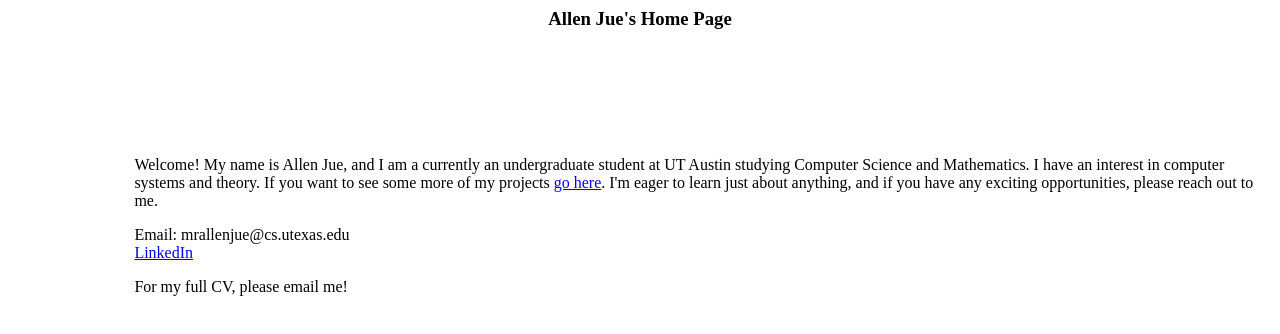
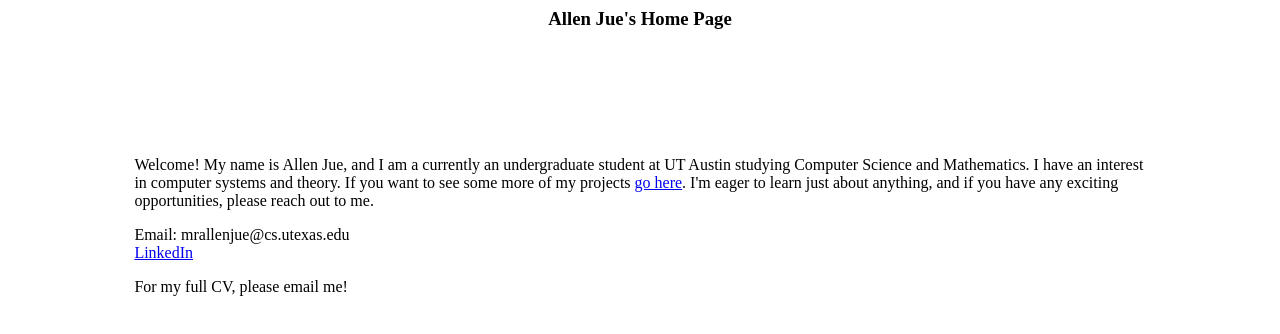
Before and after one commit to AllenJue/AllenJue.github.io, a plain HTML site: page index.html in a window 1280 px wide. Drawn offline with Linux system fonts and the light colour scheme.

Commit message:
Fix margins so it doesn't hurt the neck

```diff
--- a/index.html
+++ b/index.html
@@ -3,7 +3,7 @@
     <h3 style="text-align:center">Allen Jue's Home Page</h3>
   </header>
   <body>
-    <div style="margin: 10% 0 0 10%;">
+    <div style="margin: 10%;">
       <p>
         Welcome! My name is Allen Jue, and I am a currently an undergraduate student at UT Austin studying Computer Science and Mathematics. I have an interest in computer systems and theory. If you want to see some more of my projects <a href="https://github.com/AllenJue">go here</a>. I'm eager to learn just about anything, and if you have any exciting opportunities, please reach out to me.
       </p>
```
